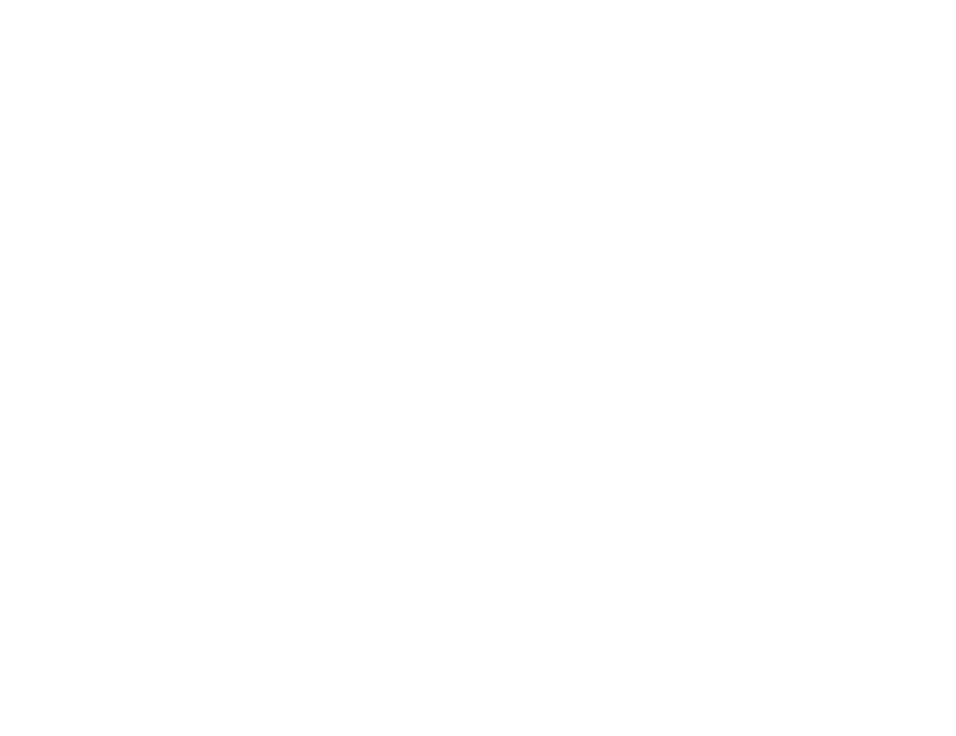
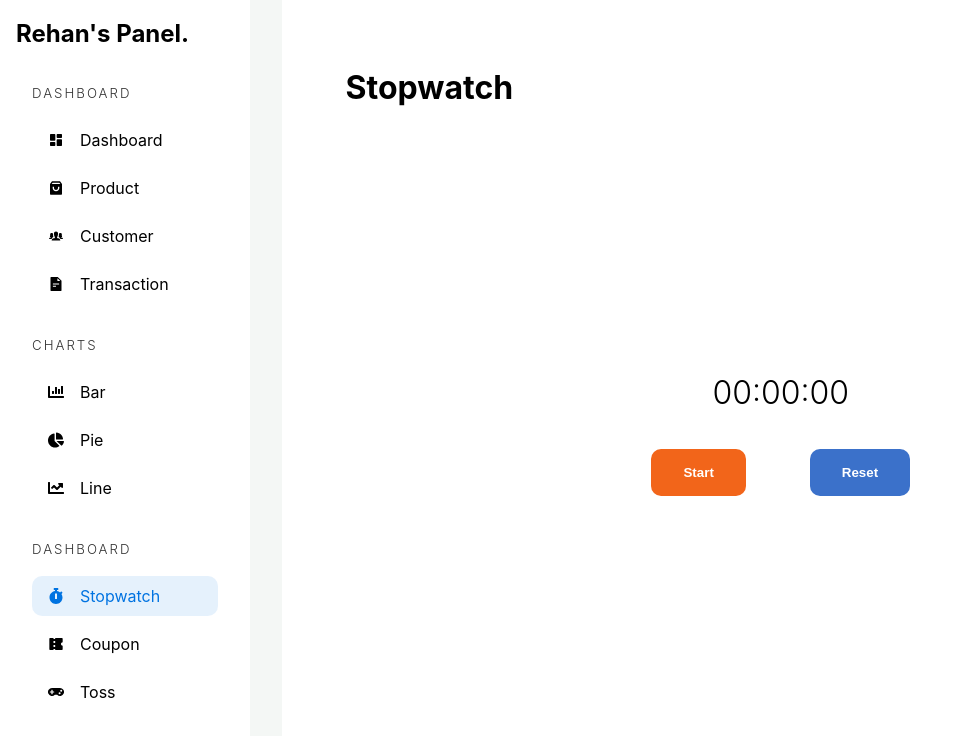
Before and after one commit to abrehan2/React-Dashboard, a React (Vite) app: page /admin/app/stopwatch in a window 1280 px wide. Before the commit this address had no page. Shown: the top 736 px of the page, without its empty margins (0-956 px from the left). Built offline with nearby package versions, Linux system fonts and the light colour scheme.

Commit message:
CHORE: IMPLEMENTED THE STOPWATCH

```diff
--- a/src/App.tsx
+++ b/src/App.tsx
@@ -12,12 +12,13 @@
   NewProduct,
   BarChart,
   LineChart,
-  PieChart
+  PieChart,
+  Coupon,
+  Toss,
+  Stopwatch,
 } from "./utils/lazyRoutes";
 import { Suspense } from "react";
 import Loader from "./components/Loader";
-
-
 
 const App = () => {
   return (
@@ -41,6 +42,11 @@
             path="/admin/transaction/:id"
             element={<TransactionManagement />}
           />
+
+          {/* APPS */}
+          <Route path="/admin/app/coupon" element={<Coupon />} />
+          <Route path="/admin/app/toss" element={<Toss />} />
+          <Route path="/admin/app/stopwatch" element={<Stopwatch />} />
         </Routes>
       </Suspense>
     </Router>
@@ -49,7 +55,6 @@
 
 export default App;
 
-
 // NOTES:
 // JAB TAK YE COMPONENTS LOAD NAE HOTE SARAY TAB TAK HUM LOADER DEKHA SAKTE AND USKE LIYE WE CAN KEEP THESE ROUTES IN SUSPENSE
 // COMPONENTS ARE DYNAMICALLY IMPORTED USING LAZY (CHUNKS MAIN COMPONENTS BHEJTE HAI AND NOT IN BUNDLE, ISAY CODE SPLITTING BHI KHETE HAI. HAR PAGE KA COMPONENT TAB LOAD HO JAB WO TRIGGER HO)
--- /dev/null
+++ b/src/pages/apps/Coupon.tsx
@@ -0,0 +1,9 @@
+import React from 'react'
+
+const Coupon = () => {
+  return (
+    <div>Coupon</div>
+  )
+}
+
+export default Coupon
--- /dev/null
+++ b/src/pages/apps/Stopwatch.tsx
@@ -0,0 +1,61 @@
+// IMPORTS -
+import { useEffect, useState } from "react";
+import Sidebar from "../../components/Sidebar";
+
+// FORMAT TIME -
+const formatTime = (timeInSeconds: number) => {
+  const hours = String(Math.floor(timeInSeconds / 3600));
+  const minutes = String(Math.floor((timeInSeconds % 3600) / 60));
+  const seconds = String(timeInSeconds % 60);
+
+  return `${hours.padStart(2, "0")}:${minutes.padStart(
+    2,
+    "0"
+  )}:${seconds.padStart(2, "0")}`;
+};
+
+const Stopwatch = () => {
+  const [time, setTime] = useState<number>(0);
+  const [isRunning, setIsRunning] = useState<boolean>(false);
+
+  useEffect(() => {
+    let intervalId: number;
+
+    if (isRunning) {
+      intervalId = setInterval(() => {
+        setTime((prev) => prev + 1);
+      }, 500);
+    }
+
+    return () => {
+      clearInterval(intervalId);
+    };
+  }, [isRunning]);
+
+  return (
+    <div className="adminContainer">
+      <Sidebar />
+      <main className="appContainer">
+        <h1>Stopwatch</h1>
+        <section>
+          <div className="stopwatch">
+            <h2>{formatTime(time)}</h2>
+            <button onClick={() => setIsRunning((prev) => !prev)}>
+              {isRunning ? "Stop" : "Start"}
+            </button>
+            <button
+              onClick={() => {
+                setTime(0);
+                setIsRunning(false);
+              }}
+            >
+              Reset
+            </button>
+          </div>
+        </section>
+      </main>
+    </div>
+  );
+};
+
+export default Stopwatch;
--- /dev/null
+++ b/src/pages/apps/Toss.tsx
@@ -0,0 +1,9 @@
+import React from 'react'
+
+const Toss = () => {
+  return (
+    <div>Toss</div>
+  )
+}
+
+export default Toss
--- /dev/null
+++ b/src/styles/_adminApps.scss
@@ -0,0 +1,39 @@
+.appContainer {
+  background-color: white;
+  padding: 4rem;
+
+  > section {
+    @include flex(column, center, center, 2rem);
+    height: 100%;
+  }
+
+  .stopwatch {
+    > h2 {
+      font-size: 2rem;
+      font-weight: 300;
+      text-align: center;
+    }
+
+    > button {
+      padding: 1rem 2rem;
+      border: none;
+      cursor: pointer;
+      color: white;
+      margin: 2rem;
+      font-weight: 700;
+      border-radius: 10px;
+
+      &:hover {
+        opacity: 0.8;
+      }
+
+      &:first-of-type {
+        background-color: $orange;
+      }
+
+      &:last-of-type {
+        background-color: $blue;
+      }
+    }
+  }
+}
--- a/src/styles/app.scss
+++ b/src/styles/app.scss
@@ -4,6 +4,7 @@
 @import "dasboard";
 @import "products";
 @import "chart";
+@import "adminApps";
 
 :root {
   font-family: Inter, system-ui, Avenir, Helvetica, Arial, sans-serif;
--- a/src/utils/lazyRoutes.tsx
+++ b/src/utils/lazyRoutes.tsx
@@ -12,3 +12,6 @@
 export const BarChart = lazy(() => import("../pages/charts/BarChart"));
 export const LineChart = lazy(() => import("../pages/charts/LineChart"));
 export const PieChart = lazy(() => import("../pages/charts/PieChart"));
+export const Coupon = lazy(() => import("../pages/apps/Coupon"));
+export const Stopwatch = lazy(() => import("../pages/apps/Stopwatch"));
+export const Toss = lazy(() => import("../pages/apps/Toss"));
```
